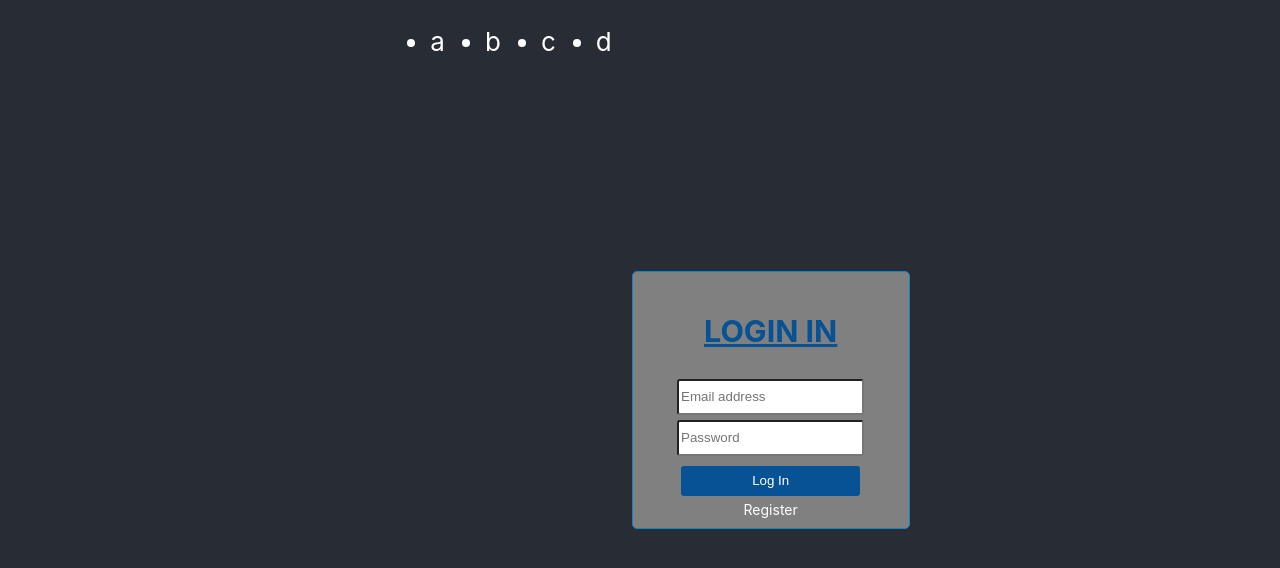
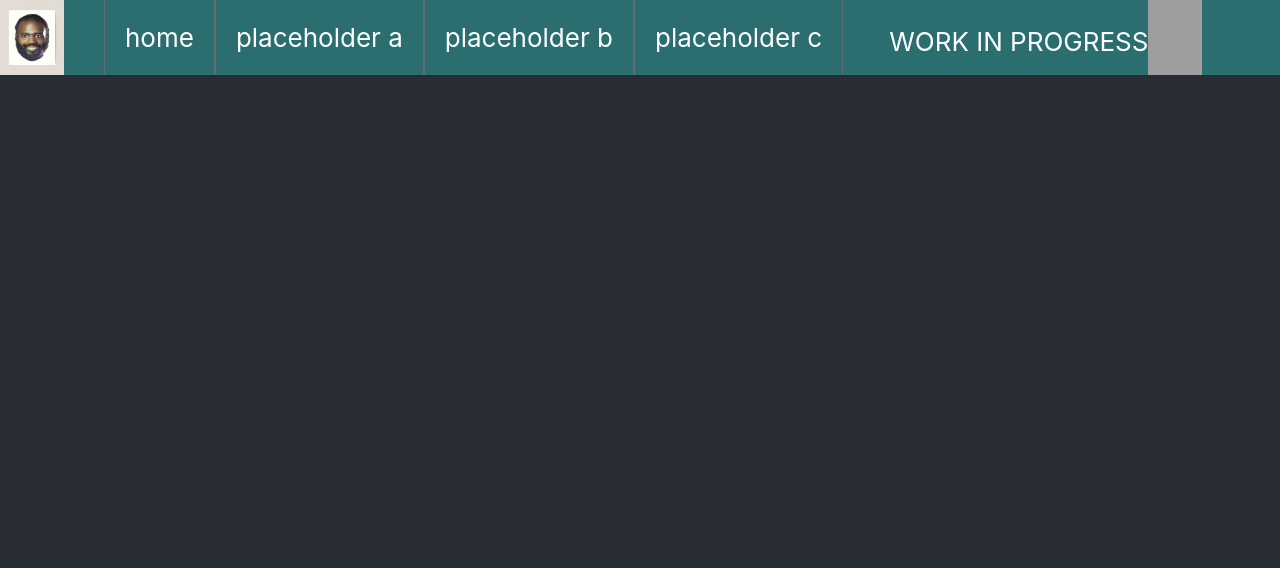
Before and after one commit to maxmoshe/FoolGo, a React (Create React App) app in the folder client-side/my-app/: page /login in a window 1280 px wide. Shown: the top 568 px of the page. Built offline with nearby package versions, Linux system fonts and the light colour scheme; grey boxes are pictures that could not be loaded.

Commit message:
Improve Navbar

```diff
--- a/client-side/my-app/src/App.css
+++ b/client-side/my-app/src/App.css
@@ -42,17 +42,63 @@
 /* Navbar */
 
 .Navbar {
+  background: #2a6e70;
+  width: 100%;
+  height: 75px;
   display: flex;
+  justify-content: flex-start;
   align-self: flex-start;
 }
 
+.logo {
+  display:flex;
+  justify-content: flex-start;
+  width:5%;
+}
+
+.navigation {
+  display: flex;
+  align-content: center;
+}
+
 .navigation ul {
+  height:100%;
+  margin:auto;
   display: flex;
   flex-direction: row;
+  list-style-type: none;
 }
 
 .navigation ul li {
-  margin: auto 20px auto 20px;
+  display: flex;
+  height: 100%;
+  padding: 0 20px 0 20px;
+  margin: auto auto auto auto;
+  align-items: center;
+  border-left: #646d6e solid 1px;
+  border-right: #646d6e solid 1px;
+}
+
+.navigation ul li:hover {
+  background: yellow;
+  text-decoration: underline;
+}
+
+#mc-ride {
+  width:100%;
+  max-height:100%;
+}
+
+/* userData */
+
+.userData {
+  display: flex;
+  justify-content: flex-end;
+
+}
+
+.userData img {
+  width: 15%;
 }
 
 @keyframes App-logo-spin {
--- a/client-side/my-app/src/App.js
+++ b/client-side/my-app/src/App.js
@@ -13,7 +13,6 @@ class App extends React.Component{
       <div className="App" >
         <header className="App-header">
         <Navbar/>
-        <Login/>
         </header>
       </div>
     )
--- a/client-side/my-app/src/components/Navbar.js
+++ b/client-side/my-app/src/components/Navbar.js
@@ -1,21 +1,23 @@
 import React from "react";
 
 class Navbar extends React.Component {
-  constructor() {
-    super()
-  }
-
   render() {
     return (
       <div className="Navbar">
-        <div className="logo"></div>
+        <div className="logo">
+          <img id="mc-ride" src={require("../mcride.jpg")} alt="life grips"></img>
+        </div>
         <div className="navigation">
           <ul>
-            <li>a</li>
-            <li>b</li>
-            <li>c</li>
-            <li>d</li>
+            <li>home</li>
+            <li>placeholder a</li>
+            <li>placeholder b</li>
+            <li>placeholder c</li>
           </ul>
+        </div>
+        <div className="userData">
+          <p>WORK IN PROGRESS</p>
+          <img src="https://st3.depositphotos.com/2224394/16611/i/1600/depositphotos_166117194-stock-photo-powerful-construction-worker.jpg"></img>
         </div>
       </div>
     )
```
Also changed, not shown: client-side/my-app/src/mcride.jpg (added).
